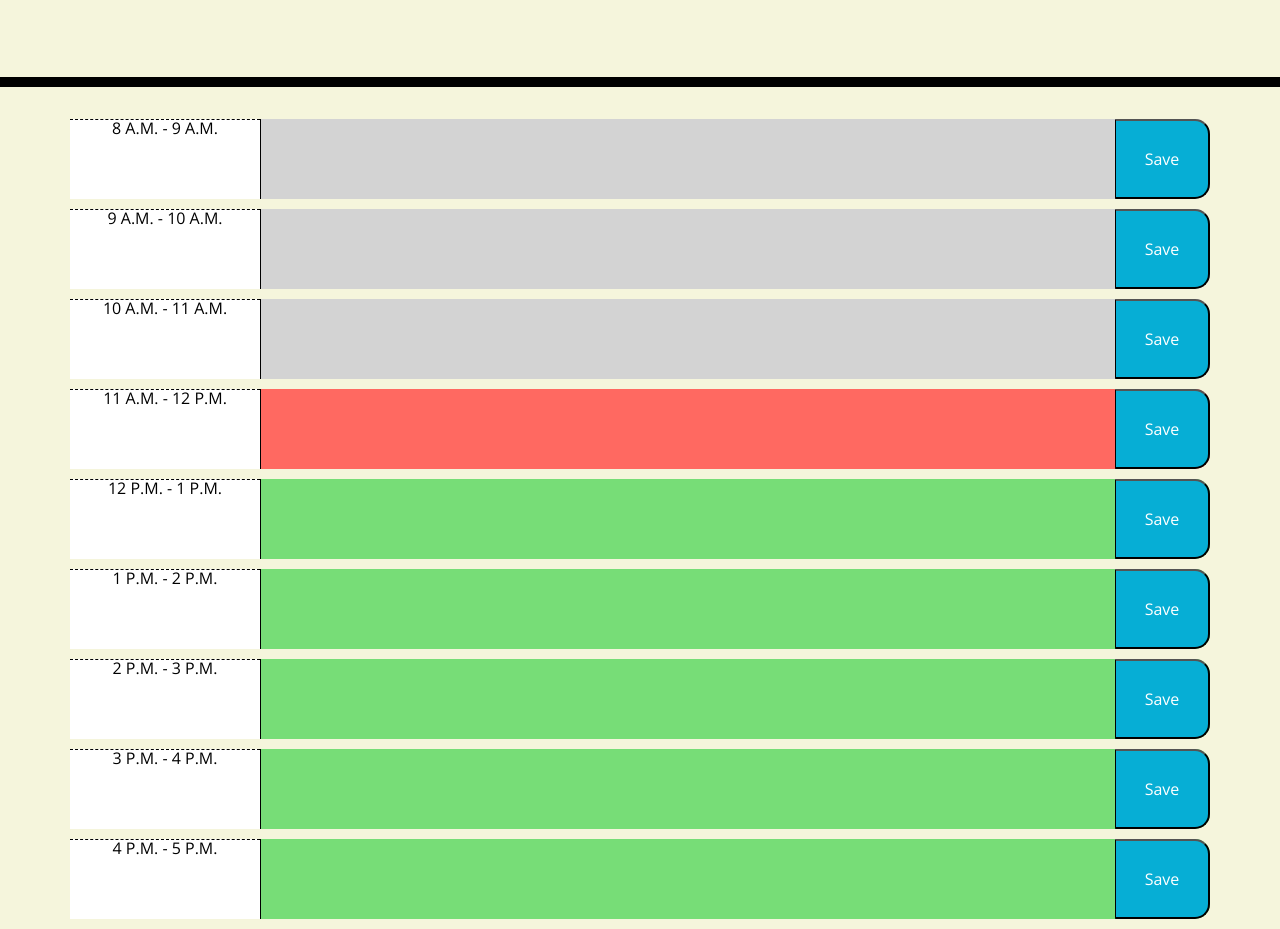
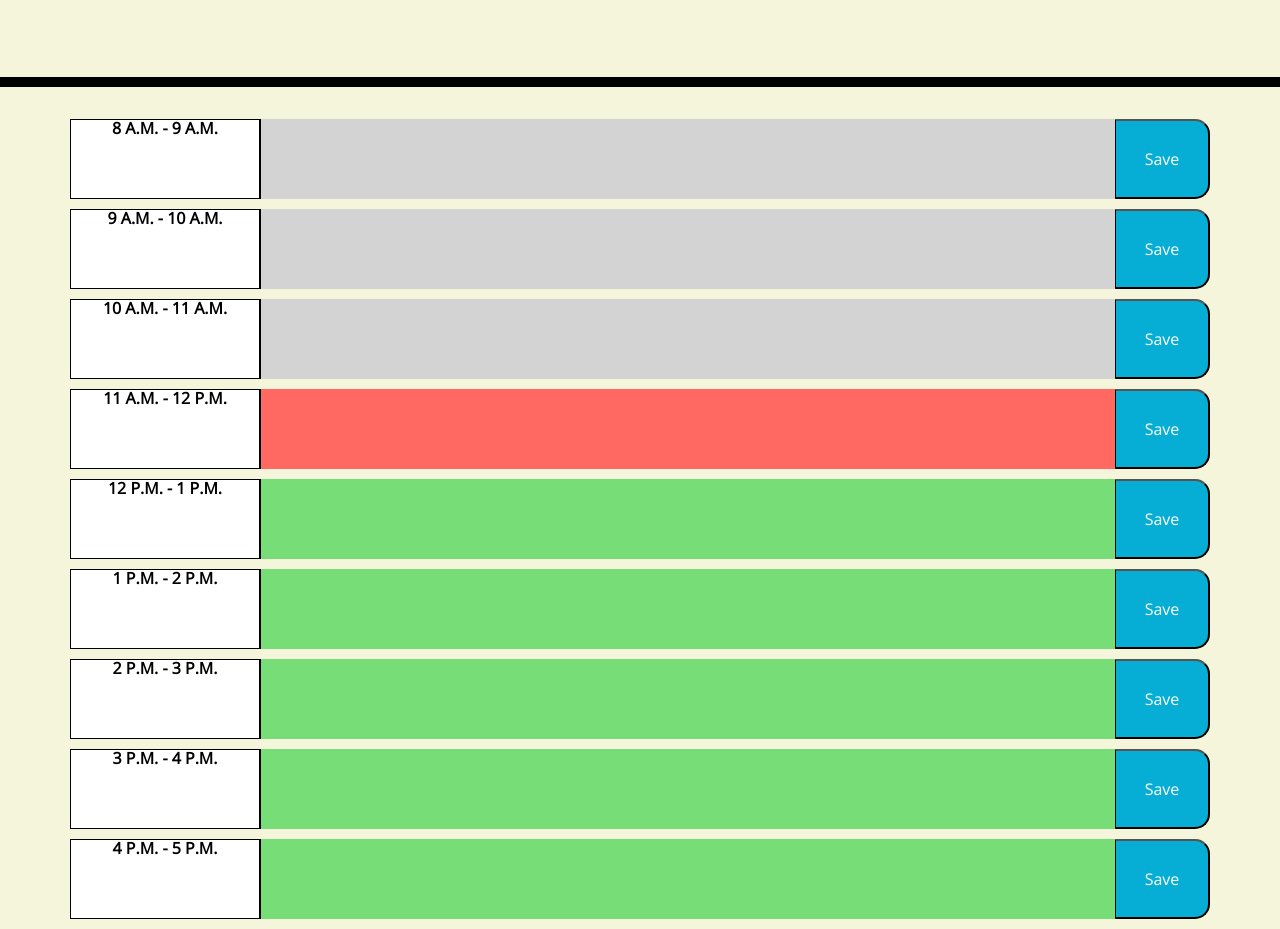
Before and after one commit to RubinoD1/Work-day-planner-, a plain HTML site: page index.html in a window 1280 px wide. Shown: the part 236-1165 px from the top of the page. Drawn offline with nearby package versions, Linux system fonts and the light colour scheme.

Commit message:
updated styling on hour display for the time blocks

```diff
--- a/assets/css/style.css
+++ b/assets/css/style.css
@@ -41,8 +41,7 @@ textarea{
 .hour {
   background-color: #ffffff;
   color: #000000;
-  border-top: 1px dashed #000000;
-
+  border: 1px  solid #000000;
 }
 
 .past {
--- a/assets/js/script.js
+++ b/assets/js/script.js
@@ -65,4 +65,4 @@ loadInfo(); // local storage
 setColor(); //updates the time block css based on time of day
 clockUpdate(); //sets the date/time in the header based on the current time.
 setInterval(clockUpdate, 1000); //timer to update the time in the HTML in real time. 1000 milliseconds = 1 second.
-setInterval(setColor, 60000); //checks the current time every minute to update the time block colors if neeeded.
+setInterval(setColor, 1000); //checks the current time every minute to update the time block colors if neeeded.
--- a/index.html
+++ b/index.html
@@ -37,9 +37,9 @@
       <!-- Timeblocks go here -->
       <div id="8" class = "row time-block">
       <!--col-sm, md, lg are Bootstrap utilities that act as media queries to adjust the layout based on display size-->
-        <div class="hour col-sm-12 col-md-3 col-lg-2 text-wrap justify-content-center">
+        <strong class="hour col-sm-12 col-md-3 col-lg-2 text-wrap justify-content-center">
           8 A.M. - 9 A.M.
-        </div>
+        </strong>
         <!--Name specefies a name for the text area-->
           <textarea class="textarea col-sm-12 col-lg-9 text-save"></textarea>
         <!--Save button-->
@@ -47,65 +47,65 @@
       </div>
 
       <div id="9" class = "row time-block">
-        <div class="hour col-sm-12 col-md-3 col-lg-2 text-wrap justify-content-center">
+        <strong class="hour col-sm-12 col-md-3 col-lg-2 text-wrap justify-content-center">
           9 A.M. - 10 A.M.
-        </div>
+        </strong>
           <textarea class="textarea col-sm-12 col-lg-9 text-save"></textarea>
           <button class="saveBtn col-sm-12 col-lg-1">Save</button>
       </div>
 
       <div id="10" class = "row time-block">
-        <div class="hour col-sm-12 col-md-3 col-lg-2 text-wrap justify-content-center">
+        <strong class="hour col-sm-12 col-md-3 col-lg-2 text-wrap justify-content-center">
           10 A.M. - 11 A.M.
-        </div>
+        </strong>
           <textarea class="textarea col-sm-12 col-lg-9 text-save"></textarea>
           <button class="saveBtn col-sm-12 col-lg-1">Save</button>
       </div>
 
       <div id="11" class = "row time-block">
-        <div class="hour col-sm-12 col-md-3 col-lg-2 text-wrap justify-content-center">
+        <strong class="hour col-sm-12 col-md-3 col-lg-2 text-wrap justify-content-center">
           11 A.M. - 12 P.M.
-        </div>
+        </strong>
           <textarea class="textarea col-sm-12 col-lg-9 text-save"></textarea>
           <button class="saveBtn col-sm-12 col-lg-1">Save</button>
       </div>
 
       <div id="12" class = "row time-block">
-        <div class="hour col-sm-12 col-md-3 col-lg-2 text-wrap justify-content-center">
+        <strong class="hour col-sm-12 col-md-3 col-lg-2 text-wrap justify-content-center">
           12 P.M. - 1 P.M.
-        </div>
+        </strong>
           <textarea class="textarea col-sm-12 col-lg-9 text-save"></textarea>
           <button class="saveBtn col-sm-12 col-lg-1">Save</button>
       </div>
 
       <div id="13" class = "row time-block">
-        <div class="hour col-sm-12 col-md-3 col-lg-2 text-wrap justify-content-center">
+        <strong class="hour col-sm-12 col-md-3 col-lg-2 text-wrap justify-content-center">
           1 P.M. - 2 P.M.
-        </div>
+        </strong>
           <textarea class="textarea col-sm-12 col-lg-9 text-save"></textarea>
           <button class="saveBtn col-sm-12 col-lg-1">Save</button>
       </div>
 
       <div id="14" class = "row time-block">
-        <div class="hour col-sm-12 col-md-3 col-lg-2 text-wrap justify-content-center">
+        <strong class="hour col-sm-12 col-md-3 col-lg-2 text-wrap justify-content-center">
           2 P.M. - 3 P.M.
-        </div>
+        </strong>
           <textarea class="textarea col-sm-12 col-lg-9 text-save"></textarea>
           <button class="saveBtn col-sm-12 col-lg-1">Save</button>
       </div>
 
       <div id="15" class = "row time-block">
-        <div class="hour col-sm-12 col-md-3 col-lg-2 text-wrap justify-content-center">
+        <strong class="hour col-sm-12 col-md-3 col-lg-2 text-wrap justify-content-center">
           3 P.M. - 4 P.M.
-        </div>
+        </strong>
           <textarea class="textarea col-sm-12 col-lg-9 text-save"></textarea>
           <button class="saveBtn col-sm-12 col-lg-1">Save</button>
       </div>
 
       <div id="16" class = "row time-block">
-        <div class="hour col-sm-12 col-md-3 col-lg-2 text-wrap justify-content-center">
+        <strong class="hour col-sm-12 col-md-3 col-lg-2 text-wrap justify-content-center">
           4 P.M. - 5 P.M.
-        </div>
+        </strong>
           <textarea class="textarea col-sm-12 col-lg-9 text-save"></textarea>
           <button class="saveBtn col-sm-12 col-lg-1">Save</button>
       </div>
```
